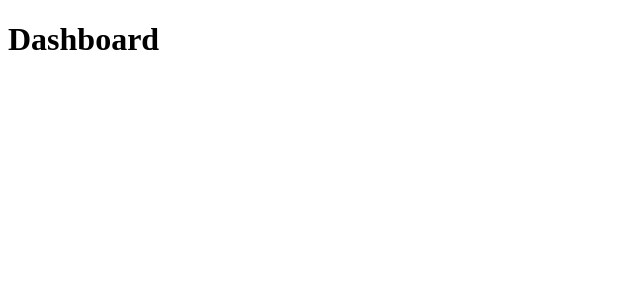
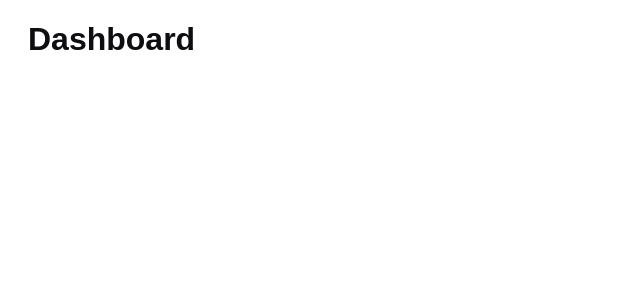
Before and after one commit to dionarodrigues/reactjs-typescript-starter, a React (Create React App) app: page / in a window 1280 px wide. Shown: the top 300 px of the page, without its empty margins (0-640 px from the left). Built offline with nearby package versions, Linux system fonts and the light colour scheme.

Commit message:
Adding global styles

```diff
--- a/package.json
+++ b/package.json
@@ -14,6 +14,7 @@
     "react-dom": "^16.13.1",
     "react-router-dom": "^5.1.2",
     "react-scripts": "3.4.1",
+    "styled-components": "^5.1.0",
     "typescript": "~3.7.2"
   },
   "scripts": {
--- a/src/App.tsx
+++ b/src/App.tsx
@@ -1,12 +1,16 @@
 import React from 'react';
 import { BrowserRouter } from 'react-router-dom';
 
+import GlobalStyled from './styles/global';
 import Routes from './routes';
 
 const App: React.FC = () => (
-  <BrowserRouter>
-    <Routes />
-  </BrowserRouter>
+  <>
+    <GlobalStyled />
+    <BrowserRouter>
+      <Routes />
+    </BrowserRouter>
+  </>
 );
 
 export default App;
--- /dev/null
+++ b/src/styles/global.ts
@@ -0,0 +1,71 @@
+import { createGlobalStyle } from 'styled-components';
+
+export default createGlobalStyle`
+  :root {
+    --white: #fff;
+    --gray-extra-light: #dfdfdf;
+    --gray-light: #bcbcbc;
+    --gray: #707886;
+    --gray-dark: #2e333e;
+    --black: #0e0d11;
+
+    --primary-color: #9046FE;
+
+    --width-container: 1400px;
+
+    --family-primary: 'Open Sans', Arial, sans-serif;
+
+    --text-small: 1.4rem;
+    --text-normal: 1.7rem;
+    --text-large: 2rem;
+
+    --weight-light: 300;
+    --weight-normal: 400;
+    --weight-bold: 600;
+
+    --space-xs: .5rem;
+    --space-sm: 1rem;
+    --space: 2rem;
+    --space-lg: 3rem;
+    --space-xlg: 4rem;
+
+    --radius-small: 2px;
+    --radius: 4px;
+    --radius-large: 6px;
+    --radius-rounded: 290486px;
+
+    /* Colors */
+    --body-bg: var(--white);
+
+    --border-color: var(--gray-extra-light);
+    --border-color-light: var(--gray);
+
+    --text-color: var(--black);
+    --text-color-rgb: 0,0,0;
+    --text-color-light: var(--gray);
+  }
+
+  html {
+    font-size: 62.5%;
+  }
+
+  body {
+    -webkit-font-smoothing: antialiased;
+    background: var(--body-bg);
+    color: var(--text-color);
+    font-weight: var(--weight-normal);
+    font-family: var(--family-primary);
+    font-size: var(--text-normal);
+    line-height: 160%;
+  }
+
+  body, input, button {
+    font: 1.6rem sans-serif;
+  }
+
+  #root {
+    max-width: var(--width-container);
+    margin: 0 auto;
+    padding: 0 var(--space);
+  }
+`;
```
Also changed, not shown: 1 other file (tests, documents, lock files or other folders).
